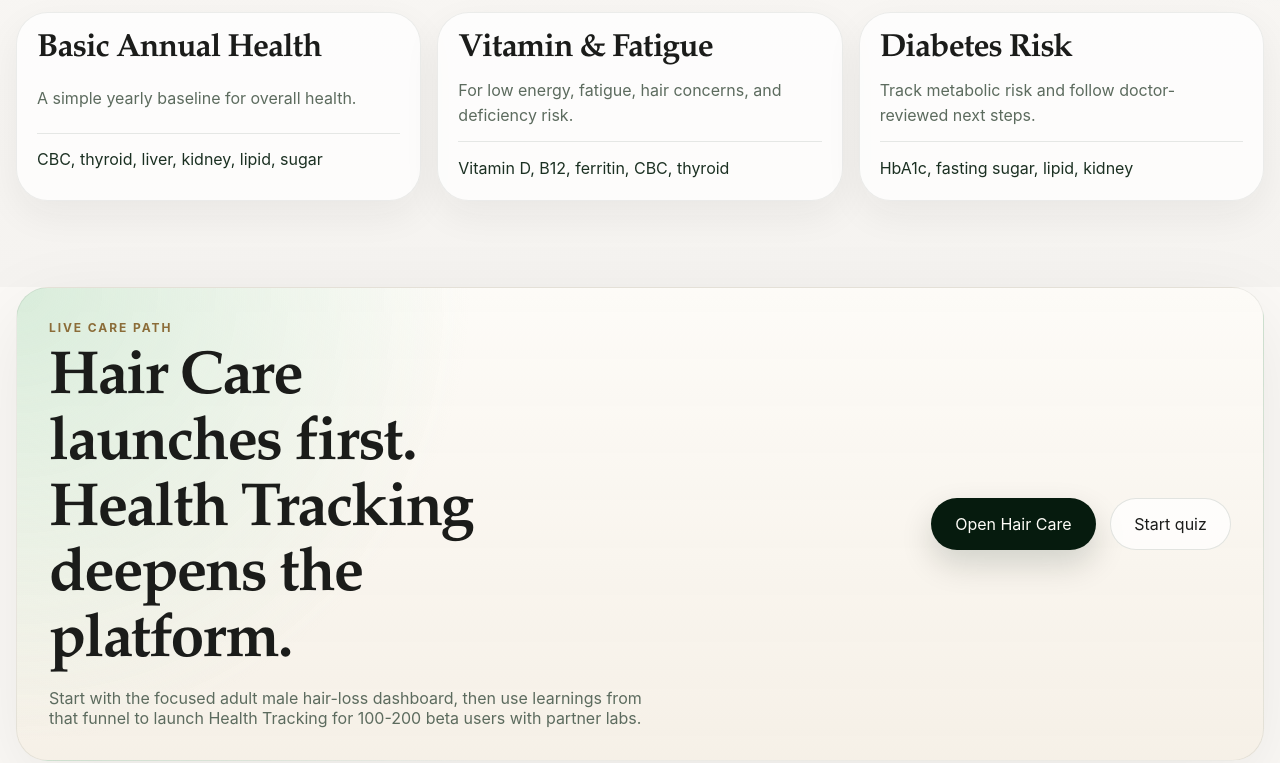
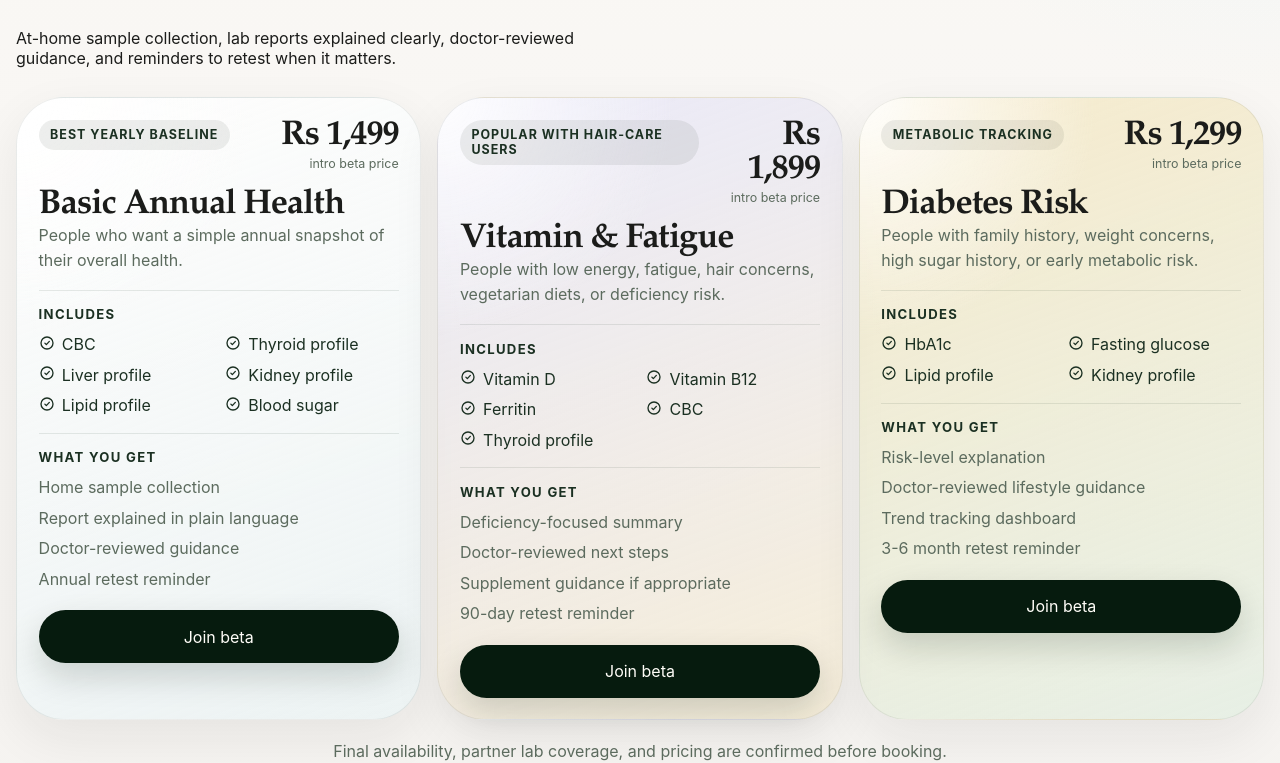
Before and after one commit to brinal8055/nidar, a Next.js app: page / in a window 1280 px wide. Shown: the part 3497-4260 px from the top of the page. Built offline with nearby package versions, Linux system fonts and the light colour scheme.

Commit message:
Make health tracking packages customer-facing

```diff
--- a/app/globals.css
+++ b/app/globals.css
@@ -686,25 +686,84 @@ ul {
     linear-gradient(180deg, #fbf9f6 0%, #f5f3f0 100%);
 }
 
+.section-heading--packages h2 {
+  max-width: 18ch;
+}
+
 .platform-package-grid {
   display: grid;
   grid-template-columns: repeat(3, minmax(0, 1fr));
   gap: 1rem;
+  align-items: stretch;
 }
 
 .platform-package {
   display: grid;
-  gap: 0.8rem;
-  padding: 1.25rem;
-  border-radius: var(--radius-lg);
-  background: rgba(255, 255, 255, 0.72);
+  gap: 1.05rem;
+  align-content: start;
+  padding: 1.35rem;
+  border-radius: var(--radius-xl);
+  background:
+    radial-gradient(circle at top left, rgba(255, 255, 255, 0.92), transparent 32%),
+    linear-gradient(160deg, rgba(255, 255, 255, 0.78), rgba(224, 242, 247, 0.42));
   border: 1px solid rgba(27, 48, 34, 0.08);
-  box-shadow: 0 14px 38px rgba(27, 28, 26, 0.06);
+  box-shadow: 0 18px 50px rgba(27, 28, 26, 0.07);
+}
+
+.platform-package:nth-child(2) {
+  background:
+    radial-gradient(circle at top left, rgba(255, 255, 255, 0.92), transparent 32%),
+    linear-gradient(160deg, rgba(230, 230, 250, 0.78), rgba(245, 230, 190, 0.46));
+}
+
+.platform-package:nth-child(3) {
+  background:
+    radial-gradient(circle at top left, rgba(255, 255, 255, 0.92), transparent 32%),
+    linear-gradient(160deg, rgba(245, 230, 190, 0.72), rgba(208, 233, 212, 0.38));
+}
+
+.platform-package__top {
+  display: flex;
+  justify-content: space-between;
+  gap: 1rem;
+  align-items: flex-start;
+}
+
+.platform-package__badge {
+  display: inline-flex;
+  width: fit-content;
+  padding: 0.48rem 0.72rem;
+  border-radius: var(--radius-full);
+  background: rgba(27, 48, 34, 0.08);
+  color: var(--primary-container);
+  font-size: 0.78rem;
+  font-weight: 700;
+  letter-spacing: 0.08em;
+  text-transform: uppercase;
+}
+
+.platform-package__price {
+  display: grid;
+  justify-items: end;
+  gap: 0.1rem;
+  text-align: right;
+}
+
+.platform-package__price strong {
+  font-family: var(--font-display);
+  font-size: 2.15rem;
+  line-height: 1;
+  letter-spacing: -0.03em;
+}
+
+.platform-package__price small {
+  color: var(--text-muted);
+  font-size: 0.78rem;
 }
 
 .platform-package h3 {
   font-family: var(--font-display);
-  font-size: 2rem;
+  font-size: 2.15rem;
   line-height: 1.02;
   letter-spacing: -0.03em;
 }
@@ -714,12 +773,64 @@ ul {
   line-height: 1.58;
 }
 
-.platform-package span {
-  display: block;
-  padding-top: 0.85rem;
+.platform-package__section {
+  display: grid;
+  gap: 0.7rem;
+  padding-top: 0.95rem;
   border-top: 1px solid rgba(27, 48, 34, 0.1);
+}
+
+.platform-package__section span {
   color: var(--text-primary);
-  line-height: 1.5;
+  font-size: 0.82rem;
+  font-weight: 700;
+  letter-spacing: 0.1em;
+  text-transform: uppercase;
+}
+
+.platform-package__section ul {
+  display: grid;
+  grid-template-columns: repeat(2, minmax(0, 1fr));
+  gap: 0.52rem 0.8rem;
+  padding: 0;
+  margin: 0;
+  list-style: none;
+}
+
+.platform-package__section li {
+  display: flex;
+  gap: 0.45rem;
+  align-items: flex-start;
+  color: var(--text-primary);
+  line-height: 1.38;
+}
+
+.platform-package__section li svg {
+  width: 1rem;
+  height: 1rem;
+  margin-top: 0.1rem;
+  color: var(--primary-container);
+  flex: none;
+}
+
+.platform-package__section--muted ul {
+  grid-template-columns: 1fr;
+}
+
+.platform-package__section--muted li {
+  color: var(--text-muted);
+}
+
+.platform-package .button {
+  margin-top: 0.25rem;
+}
+
+.platform-package-note {
+  max-width: 46rem;
+  margin: 1.2rem auto 0;
+  color: var(--text-muted);
+  text-align: center;
+  line-height: 1.55;
 }
 
 .home-hero {
@@ -2884,6 +2995,19 @@ ul {
     min-height: 17rem;
   }
 
+  .platform-package__top {
+    display: grid;
+  }
+
+  .platform-package__price {
+    justify-items: start;
+    text-align: left;
+  }
+
+  .platform-package__section ul {
+    grid-template-columns: 1fr;
+  }
+
   .hero-filmstrip__track {
     grid-template-columns: 1fr;
   }
--- a/app/page.tsx
+++ b/app/page.tsx
@@ -174,23 +174,61 @@ export default function HomePage() {
 
       <section className="platform-packages">
         <div className="container">
-          <div className="section-heading">
-            <p className="eyebrow">Health Tracking beta scope</p>
-            <h2>Start with three packages, not twenty.</h2>
+          <div className="section-heading section-heading--packages">
+            <p className="eyebrow">Health Tracking packages</p>
+            <h2>Choose the checkup that matches what you want to understand.</h2>
             <p>
-              Health Tracking should begin small: reports explained, doctors review, biomarkers tracked,
-              and retest reminders built around a few high-value packages.
+              At-home sample collection, lab reports explained clearly, doctor-reviewed guidance,
+              and reminders to retest when it matters.
             </p>
           </div>
           <div className="platform-package-grid">
             {healthTrackingPackages.map((item) => (
               <article key={item.name} className="platform-package">
-                <h3>{item.name}</h3>
-                <p>{item.goal}</p>
-                <span>{item.markers}</span>
+                <div className="platform-package__top">
+                  <span className="platform-package__badge">{item.badge}</span>
+                  <div className="platform-package__price">
+                    <strong>{item.price}</strong>
+                    <small>{item.priceNote}</small>
+                  </div>
+                </div>
+                <div>
+                  <h3>{item.name}</h3>
+                  <p>{item.bestFor}</p>
+                </div>
+                <div className="platform-package__section">
+                  <span>Includes</span>
+                  <ul>
+                    {item.includes.map((included) => (
+                      <li key={included}>
+                        <Icon name="check_circle" />
+                        {included}
+                      </li>
+                    ))}
+                  </ul>
+                </div>
+                <div className="platform-package__section platform-package__section--muted">
+                  <span>What you get</span>
+                  <ul>
+                    {item.deliverables.map((deliverable) => (
+                      <li key={deliverable}>{deliverable}</li>
+                    ))}
+                  </ul>
+                </div>
+                <TrackedAnchor
+                  href={`mailto:${siteConfig.supportEmail}?subject=${encodeURIComponent(`${item.name} beta interest`)}`}
+                  eventName="cta_click"
+                  eventPayload={{ location: "health_tracking_package", package: item.name }}
+                  className="button button--primary"
+                >
+                  Join beta
+                </TrackedAnchor>
               </article>
             ))}
           </div>
+          <p className="platform-package-note">
+            Final availability, partner lab coverage, and pricing are confirmed before booking.
+          </p>
         </div>
       </section>
 
@@ -201,8 +239,8 @@ export default function HomePage() {
               <p className="eyebrow">Live care path</p>
               <h2>Hair Care launches first. Health Tracking deepens the platform.</h2>
               <p>
-                Start with the focused adult male hair-loss dashboard, then use learnings from that
-                funnel to launch Health Tracking for 100-200 beta users with partner labs.
+                Start with the focused adult male hair-loss dashboard, or register interest in Health
+                Tracking packages for at-home testing, explained reports, and doctor-reviewed guidance.
               </p>
             </div>
             <div className="button-row">
--- a/lib/site-content.ts
+++ b/lib/site-content.ts
@@ -120,18 +120,30 @@ export const platformVerticals = [
 export const healthTrackingPackages = [
   {
     name: "Basic Annual Health",
-    markers: "CBC, thyroid, liver, kidney, lipid, sugar",
-    goal: "A simple yearly baseline for overall health.",
+    badge: "Best yearly baseline",
+    price: "Rs 1,499",
+    priceNote: "intro beta price",
+    bestFor: "People who want a simple annual snapshot of their overall health.",
+    includes: ["CBC", "Thyroid profile", "Liver profile", "Kidney profile", "Lipid profile", "Blood sugar"],
+    deliverables: ["Home sample collection", "Report explained in plain language", "Doctor-reviewed guidance", "Annual retest reminder"],
   },
   {
     name: "Vitamin & Fatigue",
-    markers: "Vitamin D, B12, ferritin, CBC, thyroid",
-    goal: "For low energy, fatigue, hair concerns, and deficiency risk.",
+    badge: "Popular with hair-care users",
+    price: "Rs 1,899",
+    priceNote: "intro beta price",
+    bestFor: "People with low energy, fatigue, hair concerns, vegetarian diets, or deficiency risk.",
+    includes: ["Vitamin D", "Vitamin B12", "Ferritin", "CBC", "Thyroid profile"],
+    deliverables: ["Deficiency-focused summary", "Doctor-reviewed next steps", "Supplement guidance if appropriate", "90-day retest reminder"],
   },
   {
     name: "Diabetes Risk",
-    markers: "HbA1c, fasting sugar, lipid, kidney",
-    goal: "Track metabolic risk and follow doctor-reviewed next steps.",
+    badge: "Metabolic tracking",
+    price: "Rs 1,299",
+    priceNote: "intro beta price",
+    bestFor: "People with family history, weight concerns, high sugar history, or early metabolic risk.",
+    includes: ["HbA1c", "Fasting glucose", "Lipid profile", "Kidney profile"],
+    deliverables: ["Risk-level explanation", "Doctor-reviewed lifestyle guidance", "Trend tracking dashboard", "3-6 month retest reminder"],
   },
 ];
 
```
